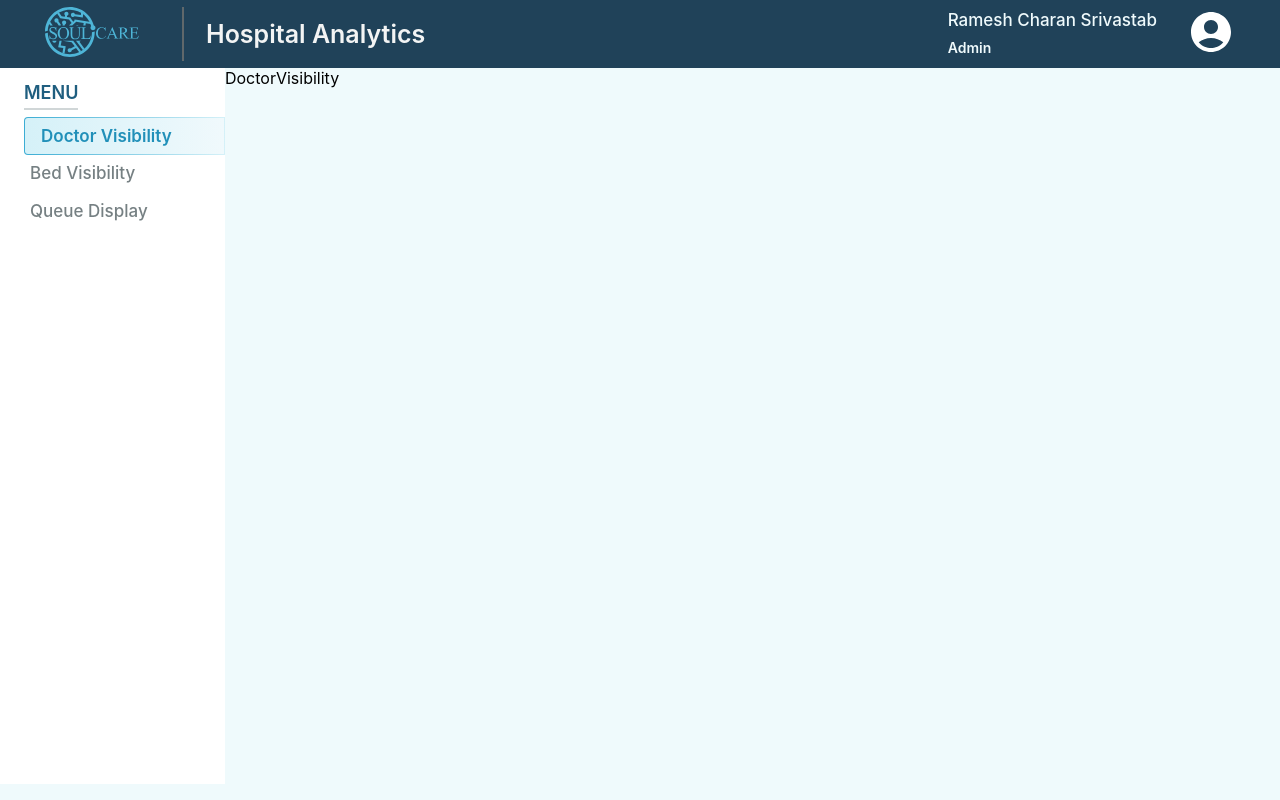
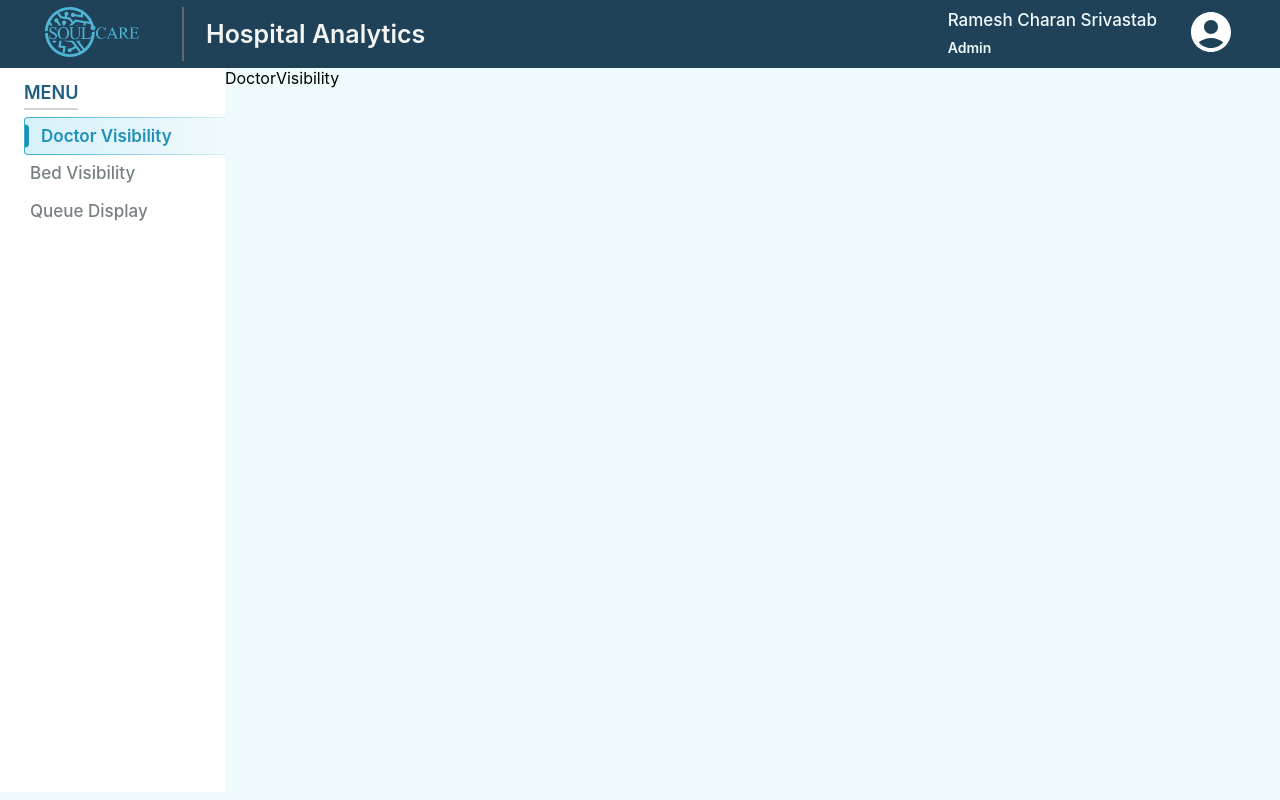
Before and after one commit to bismit-pattnaik/hospital_dashboard, a React (Create React App) app: page /DashboardView in a window 1280 px wide. Built offline with nearby package versions, Linux system fonts and the light colour scheme; the HTML template or start-up script is replaced by a standard one.

Commit message:
css transition for menuitem done

```diff
--- a/src/Components/DashboardView.css
+++ b/src/Components/DashboardView.css
@@ -12,12 +12,13 @@
 
 .SidebarContainer{
      width: 16%;
-     height: 86.5vh;
+     height: 87.5vh;
      background-color: #fff;
      padding: 12px 0px 12px 24px;
      display: flex;
      flex-direction: column;
      gap: 2px;
+     box-shadow: #1E749C29;
 }
 
 .ContentContainer{
@@ -62,20 +63,43 @@
     font-weight: 500;
 }
 
-/* Add this to your existing CSS */
 .MenuItems.active {
-    /* background-color: blue;  */
-    /* color: white;  */
-    background: linear-gradient(to right, #D5F1F8 , #F0F9FC )padding-box ,linear-gradient(to right, #3CADD4, #D5F1F8)border-box;
+    background: linear-gradient(to right, #D5F1F8, #F0F9FC) padding-box,
+                linear-gradient(to right, #3CADD4, #D5F1F8) border-box;
     display: flex;
     align-items: center;
     border: 1px solid transparent;
+    border-right: none;
     transition: background-color 0.5s ease;
     border-radius: 4px 0px 0px 4px;
-  }
+    position: relative; /* Position relative for containing pseudo-element */
+}
 
-  .MenuItems.active span {
+.MenuItems.active::before {
+    content: '';
+    position: absolute;
+    top: 50%;
+    left: 0; /* Adjust as needed */
+    transform: translateX(-50%);
+    top: 50%;
+    transform: translateY(-50%);
+    width: 4px;
+    height: 23px;
+    border-radius: 0px 4px 4px 0px;
+    background-color: #2190B9; /* Color of the small box */
+
+}
+
+.MenuItems.active span {
     color: #2190B9;
     font-weight: 600;
     margin-left: 10px;
-  }
+    transition: margin-left 0.5s ease;
+}
+
+.MenuItems:hover span {
+    color: #2190B9;
+    font-weight: 600;
+    margin-left: 10px;
+    transition: margin-left 0.5s ease;
+}
```
